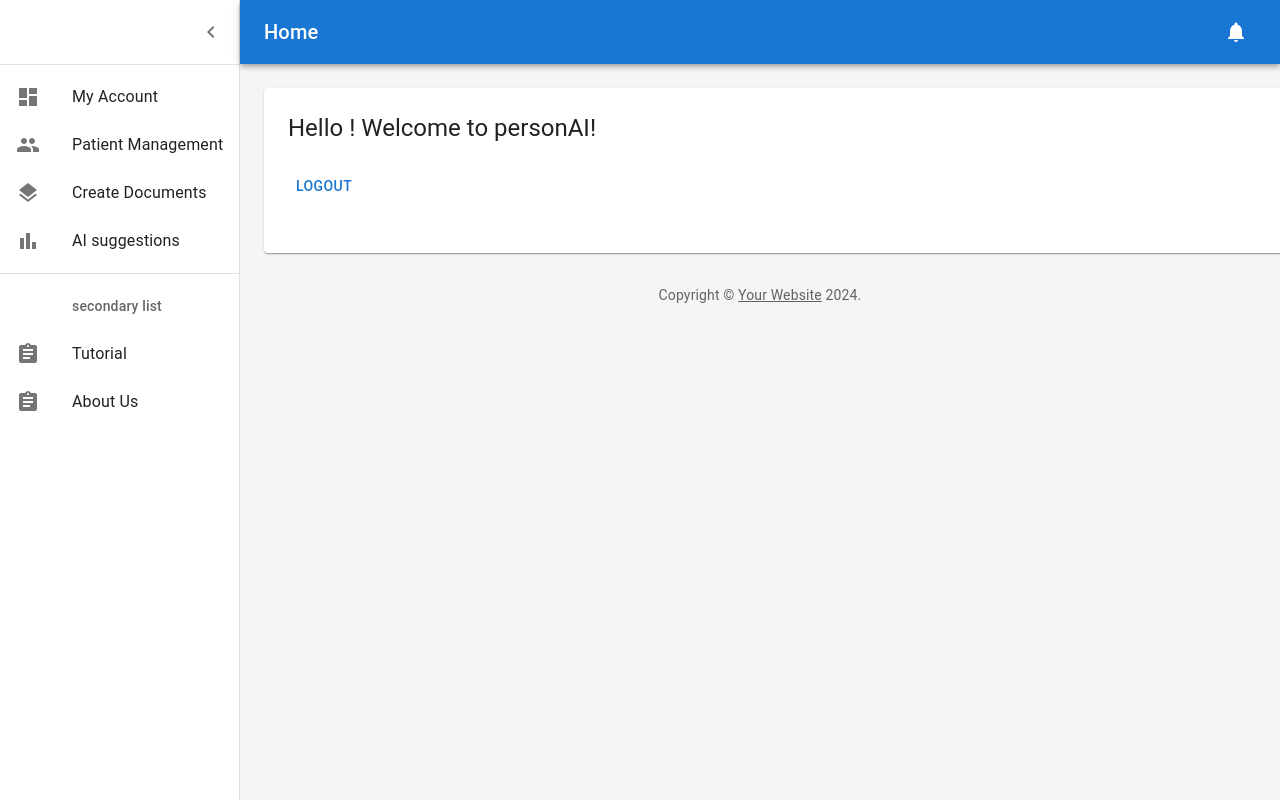
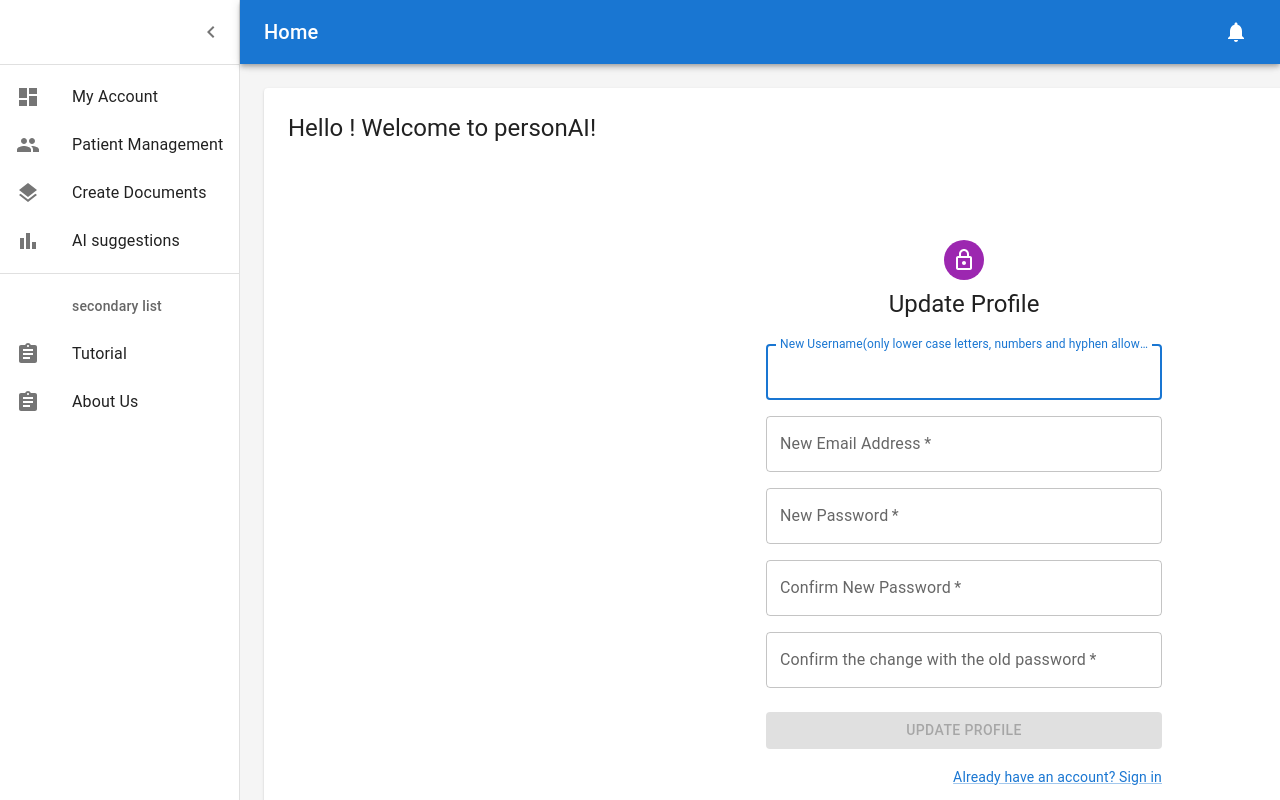
Before and after one commit to CYX22222003/ProjectKorolev, a React (Create React App) app in the folder app_react/: page /test in a window 1280 px wide. Built offline with nearby package versions, Linux system fonts and the light colour scheme; no server answers.

Commit message:
Update WelcomeHelp.tsx

```diff
--- a/app_react/src/Homepage/WelcomeHelp.tsx
+++ b/app_react/src/Homepage/WelcomeHelp.tsx
@@ -6,6 +6,7 @@ import { LoginInfo } from "../Login_and_SignUp/constants";
 import { Warning } from "../Components/Warning";
 import { getLocalStorage } from "../utils/localStorageManager";
 import Typography from "@mui/material/Typography";
+import UpdateProfile from "../Login_and_SignUp/UpdateProfile";
 
 export default function WelcomeHelp(): ReactElement {
   const [open, setOpen] = useState<boolean>(false);
@@ -57,6 +58,9 @@ export default function WelcomeHelp(): ReactElement {
         Hello {getLocalStorage("PersonAIUsername", "")}! Welcome to personAI!
       </Typography>
       <br />
+      <UpdateProfile />
+      <br />
+      <br />
       {<Logout loginInfo={loginInfo} />}
       <br />
       <Warning open={open} setOpen={setOpen} text={message} />
```
